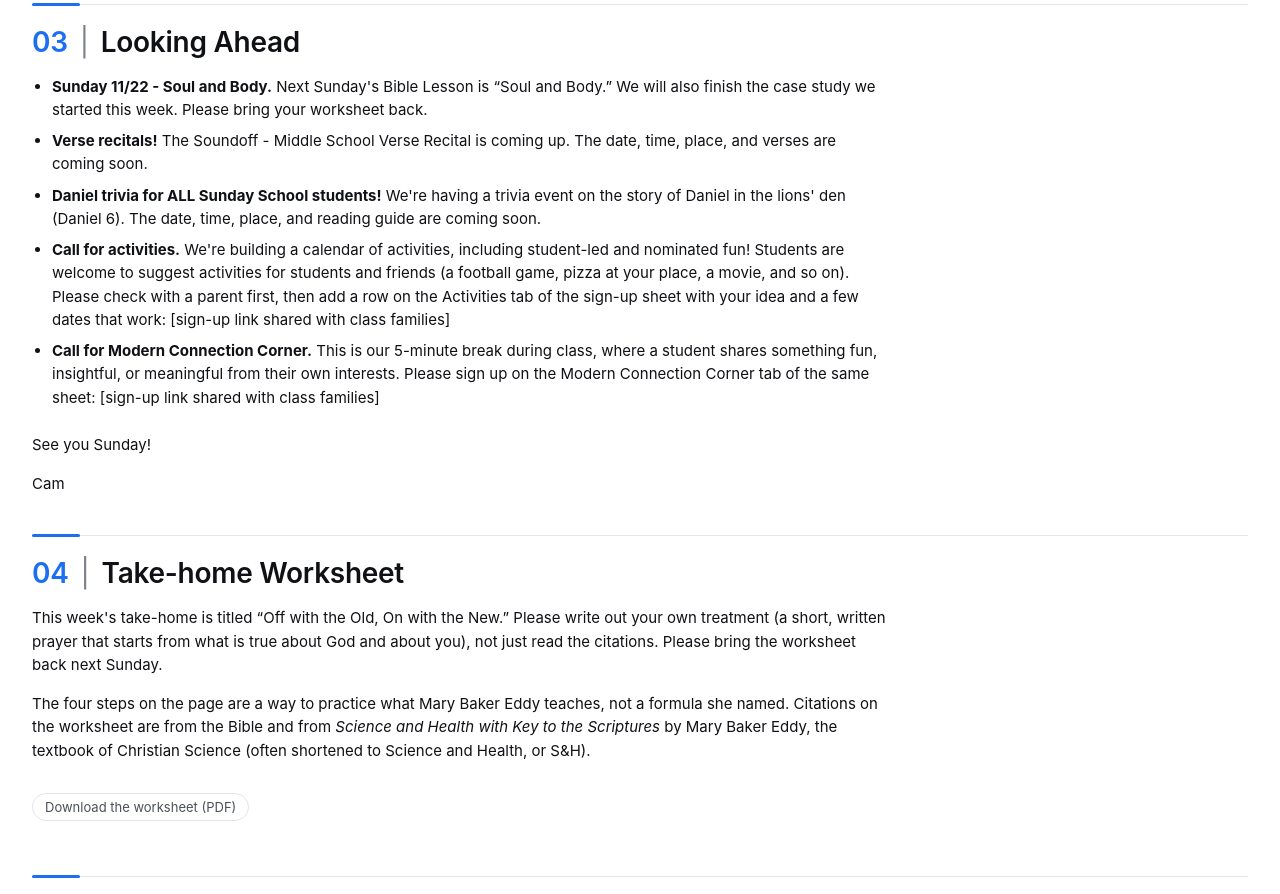
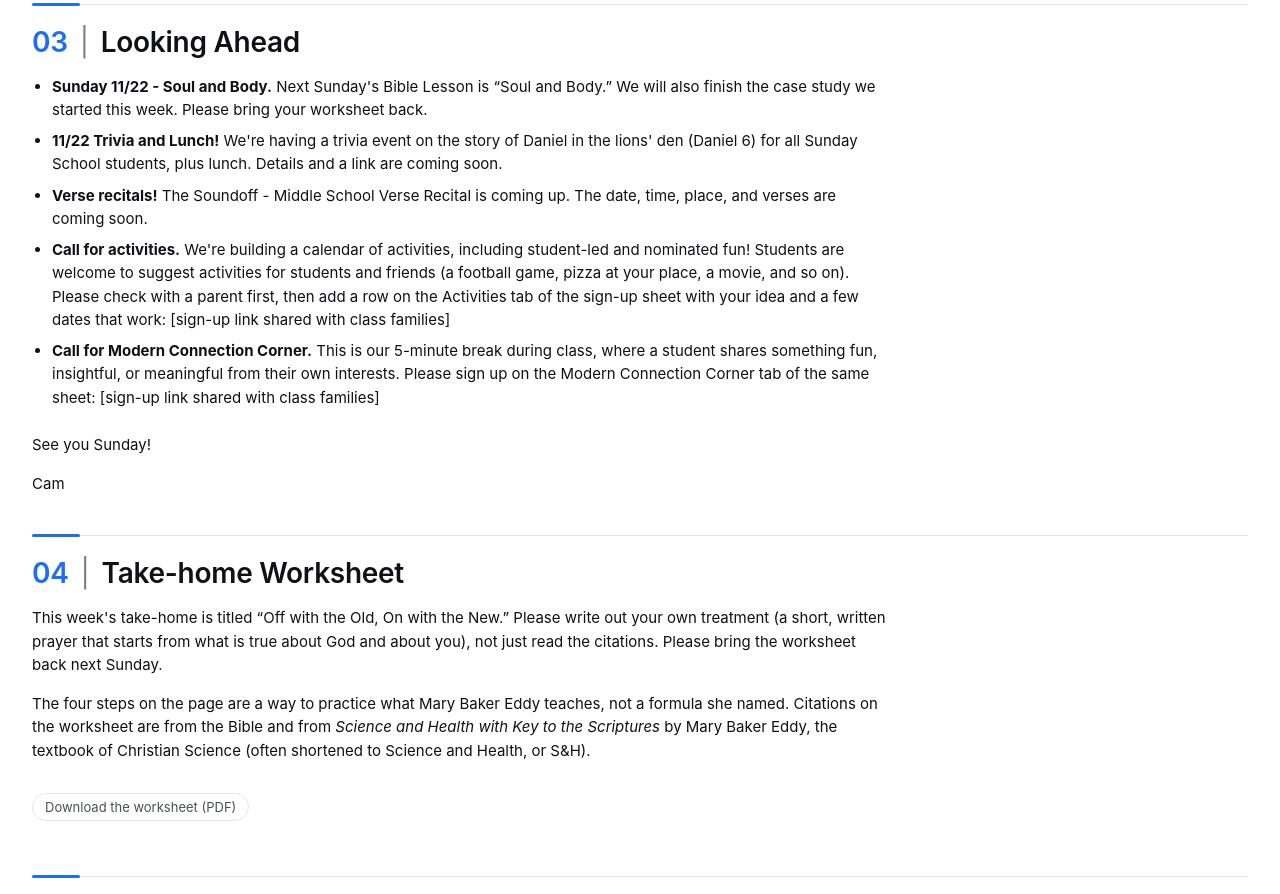
Before and after one commit to cameron013/christian-science-sunday-school-teens-los-gatos, a plain HTML site: page 2026-11-15/index.html in a window 1280 px wide. Shown: the part 2556-3450 px from the top of the page. Drawn offline with Linux system fonts and the light colour scheme.

Commit message:
Add 11/22 Trivia and Lunch to the Nov 15 Looking Ahead section.
Merge the Daniel trivia item into this event and keep class sign-up links off the public page.

```diff
--- a/2026-11-15/index.html
+++ b/2026-11-15/index.html
@@ -101,8 +101,8 @@ a.inline:hover{text-decoration:underline}
 <section id="looking-ahead" class="band"><div style="font-family:var(--font);margin-top:40px;padding-top:20px;border-top:1px solid var(--border);position:relative"><div style="position:absolute;top:-2px;left:0;width:48px;height:3px;border-radius:9999px;background:var(--accent)"></div><div style="color:var(--text-1);font-size:28px;line-height:34px;letter-spacing:-0.01em;font-weight:600"><span style="color:var(--accent)">03</span><span style="color:var(--text-3);font-weight:400;margin:0 12px">|</span><span>Looking Ahead</span></div></div>
 <ul class="bullets">
 <li><b>Sunday 11/22 - Soul and Body.</b> Next Sunday&#x27;s Bible Lesson is &ldquo;Soul and Body.&rdquo; We will also finish the case study we started this week. Please bring your worksheet back.</li>
+<li><b>11/22 Trivia and Lunch!</b> We&#x27;re having a trivia event on the story of Daniel in the lions&#x27; den (Daniel 6) for all Sunday School students, plus lunch. Details and a link are coming soon.</li>
 <li><b>Verse recitals!</b> The Soundoff - Middle School Verse Recital is coming up. The date, time, place, and verses are coming soon.</li>
-<li><b>Daniel trivia for ALL Sunday School students!</b> We&#x27;re having a trivia event on the story of Daniel in the lions&#x27; den (Daniel 6). The date, time, place, and reading guide are coming soon.</li>
 <li><b>Call for activities.</b> We&#x27;re building a calendar of activities, including student-led and nominated fun! Students are welcome to suggest activities for students and friends (a football game, pizza at your place, a movie, and so on). Please check with a parent first, then add a row on the Activities tab of the sign-up sheet with your idea and a few dates that work: [sign-up link shared with class families]</li>
 <li><b>Call for Modern Connection Corner.</b> This is our 5-minute break during class, where a student shares something fun, insightful, or meaningful from their own interests. Please sign up on the Modern Connection Corner tab of the same sheet: [sign-up link shared with class families]</li>
 </ul>
```
